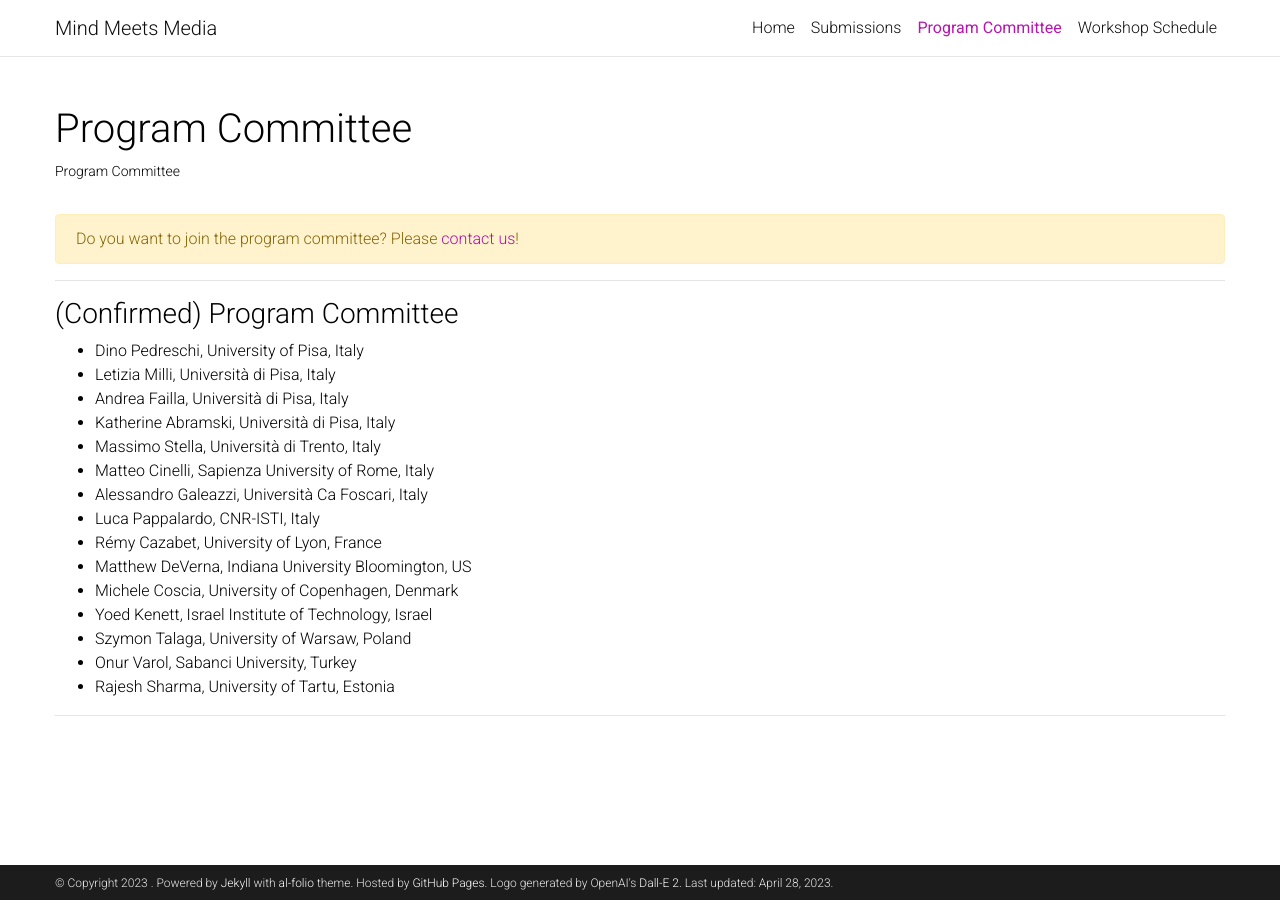
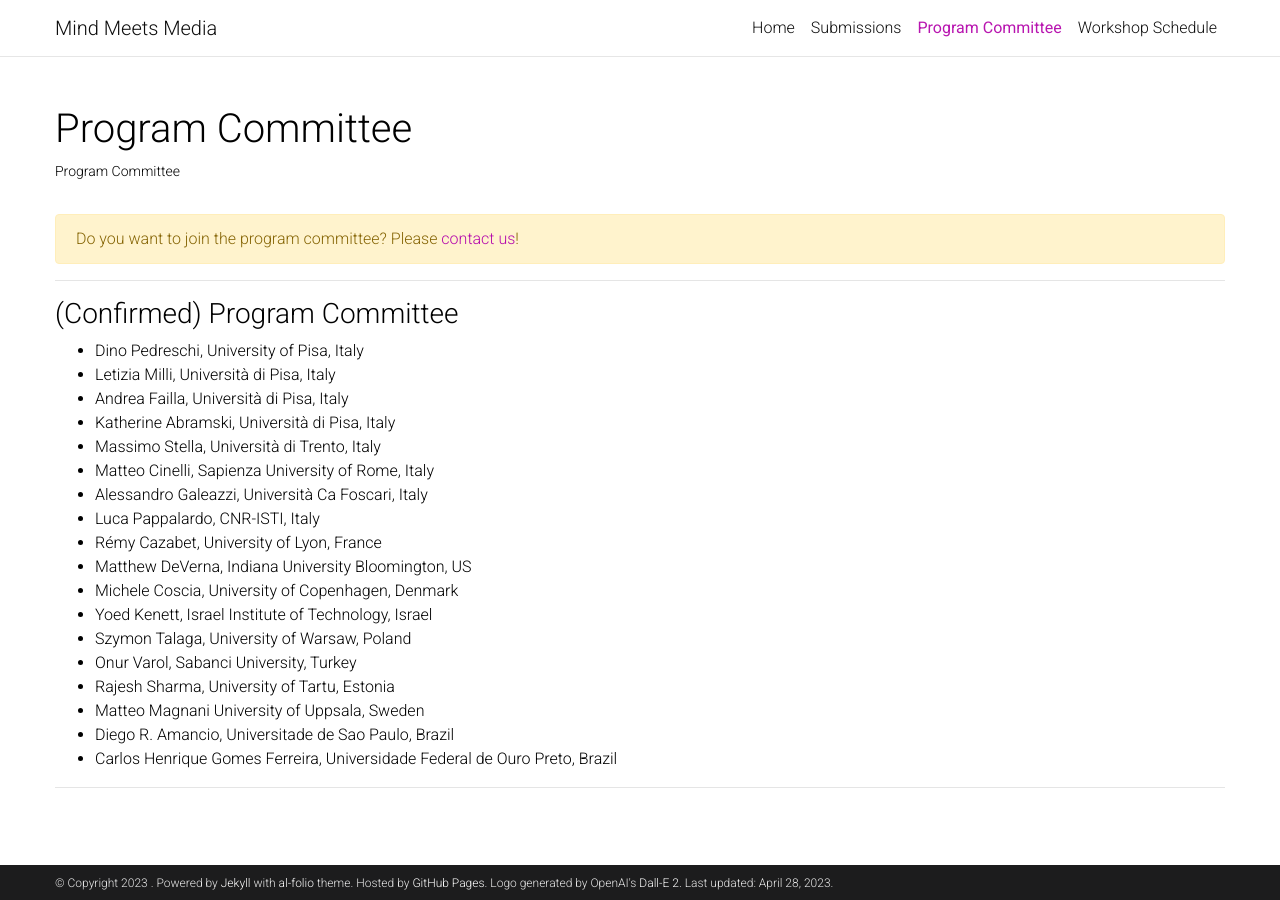
Before and after one commit to SMS-workshop/SMS-workshop.github.io, a Jekyll site: the page built from _pages/PC.md, in a window 1280 px wide. Built offline with Jekyll 4.4.1, drawn with Linux system fonts in a browser that asks for light colours; a style sheet for code colours, icons or effects is not loaded.

Commit message:
:new: PC

```diff
--- a/_pages/PC.md
+++ b/_pages/PC.md
@@ -31,6 +31,9 @@ Do you want to join the program committee? Please <a href="mailto:mind-meets-med
     <li>Szymon Talaga, University of Warsaw, Poland</li>
     <li>Onur Varol, Sabanci University, Turkey</li>
     <li>Rajesh Sharma, University of Tartu, Estonia</li>
+    <li>Matteo Magnani	University of Uppsala, Sweden</li>
+    <li>Diego R. Amancio, Universitade de Sao Paulo, Brazil</li>
+    <li>Carlos Henrique Gomes Ferreira, Universidade Federal de Ouro Preto, Brazil</li>
 </ul>
 
 <hr>
```
